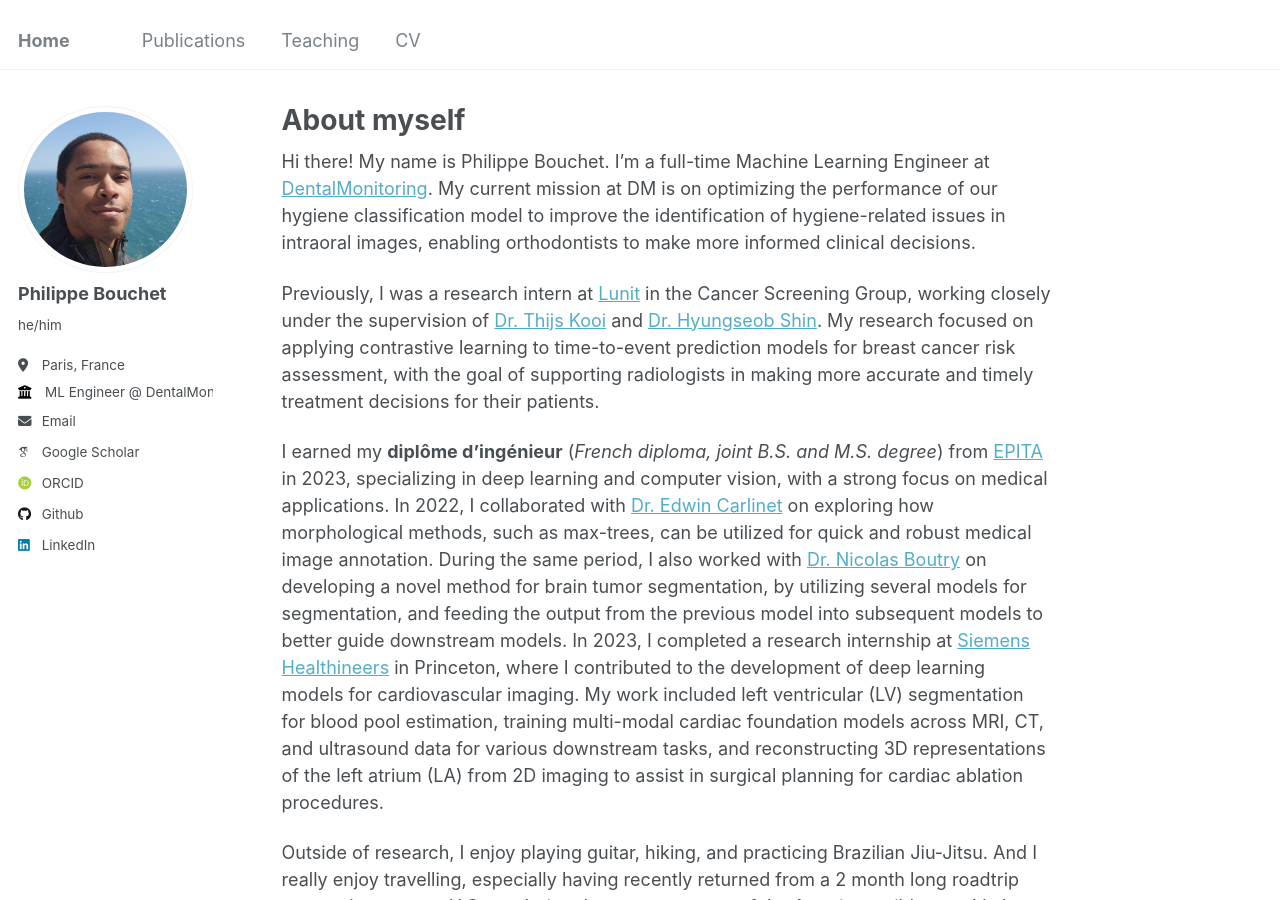
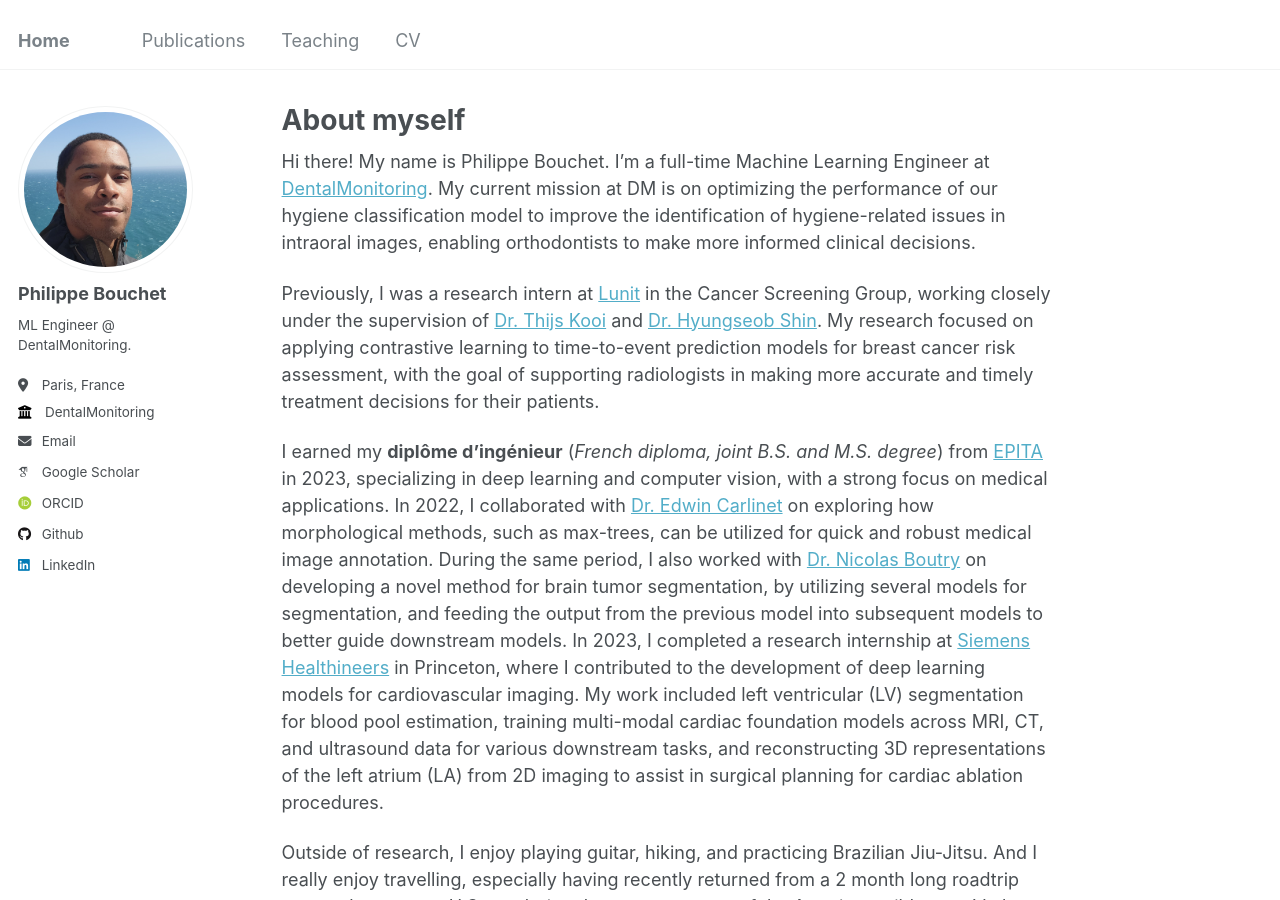
Before and after one commit to phbouchet/phbouchet.github.io, a Jekyll site: the page built from _pages/about.md, in a window 1280 px wide and 900 px high. Built offline with Jekyll 4.4.1, drawn with Linux system fonts in a browser that asks for light colours; some web fonts are replaced.

Commit message:
Updated config

```diff
--- a/_config.yml
+++ b/_config.yml
@@ -23,10 +23,10 @@
   # Biographic information
   avatar           : "profile.jpg"
   name             : "Philippe Bouchet"
-  pronouns         : "he/him"
-  bio              : ""
+  pronouns         : #"he/him"
+  bio              : "ML Engineer @ DentalMonitoring."
   location         : "Paris, France"
-  employer         : "ML Engineer @ DentalMonitoring"
+  employer         : "DentalMonitoring"
   uri              : # URL
   email            : "philippebouchet13@gmail.com"
 
@@ -56,7 +56,7 @@
   keybase          : # Username
   instagram        : # Username
   lastfm           : # Username
-  linkedin         : philippe.bouchet
+  linkedin         : philippe-bouchet
   mastodon         : # URL
   medium           : # URL
   pinterest        : # Username
```
